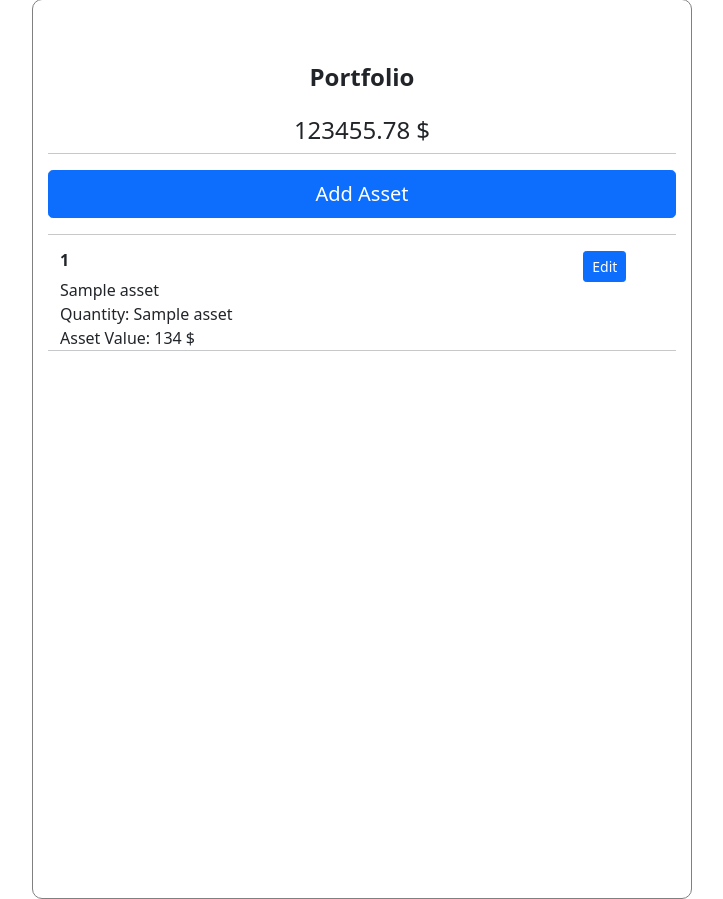
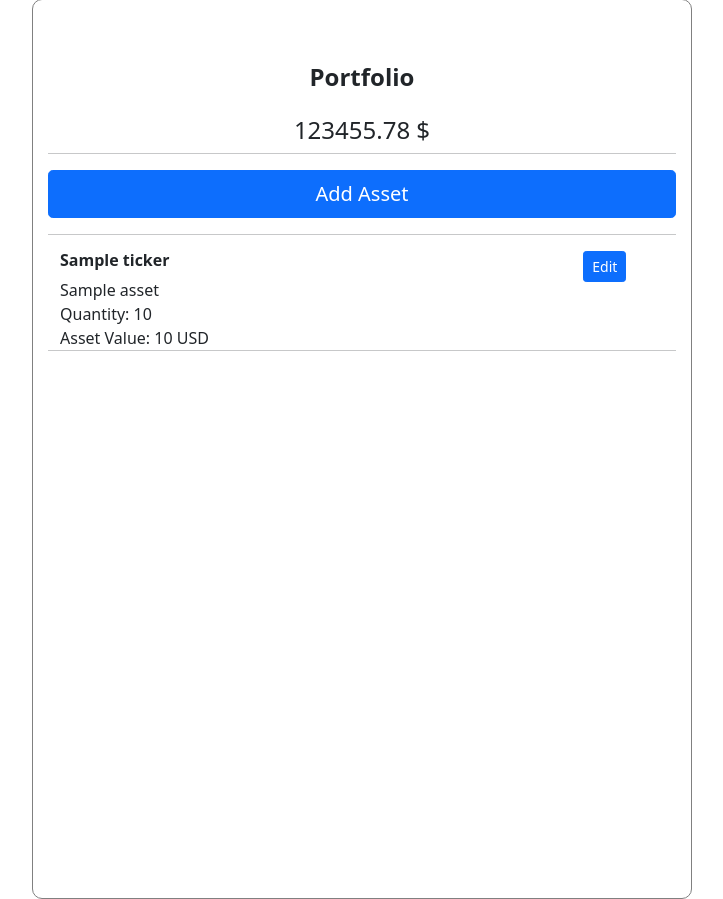
Before and after one commit to trackkaro/trackkaro-flask-app, a Flask app: template templates/home.html in a window 1280 px wide. Shown: the part 77-976 px from the top of the page, without its empty margins (278-1001 px from the left). Run offline with Flask 2, Linux system fonts and the light colour scheme; the template is opened without the code that fills it: most values are stand-ins (such as "Sample title", 1, 10 or a date in 2020); some libraries are stand-ins or nearby versions.

Commit message:
updated home page for fetching prices

```diff
--- a/app.py
+++ b/app.py
@@ -1,8 +1,8 @@
-from flask import Flask, render_template, redirect, url_for, request
+from flask import Flask, render_template, request
 from passlib.hash import sha256_crypt
-import json
 import psycopg2 as pg2
 from search import search
+from fetch import get_data_yf
 
 app = Flask(__name__, template_folder='templates')
 app.secret_key = "9ZSo4tbgZALx4k"
@@ -90,9 +90,25 @@ def search_page():
 
 @app.route('/home', methods=["GET", "POST"])
 def home():
-    assets = get_asset('meet@gmail.com')
-    if assets == None:
+
+    quotes = get_asset('meet@gmail.com')
+
+    if quotes == None:
         return render_template('home.html', message="Add Assets", assets=[])
+
+    assets = []
+    for quote in quotes:
+        data = get_data_yf(quote[0])
+        asset = {
+            'ticker': quote[0],
+            'longName': data['longName'],
+            'market': data['market'],
+            'quoteType': data['quoteType'],
+            'currency': data['currency'],
+            'quantity': quote[5],
+            'ltp': data['previousClose']
+        }
+        assets.append(asset)
     return render_template('home.html', assets=assets)
 
 
--- a/fetch.py
+++ b/fetch.py
@@ -3,11 +3,11 @@ import datetime
 
 
 def get_data_yf(ticker):
+    print("fetching data for", ticker)
     # getting current date
     info = yf.Ticker(ticker).info
     info_keys = info.keys()
     try:
-
         data = dict()
         data['ticker'] = ticker
         data['previousClose'] = info['previousClose']
--- a/templates/home.html
+++ b/templates/home.html
@@ -38,10 +38,10 @@ Trakkaro | Home
         {% for asset in assets %}
         <div class="row">
             <div class="col-10">
-                <h6 class="fw-bold">{{asset[0]}}</h6>
-                <h7>{{asset[1]}}</h7><br>
-                <h7>Quantity: {{asset[5]}}</h7><br>
-                <h7>Asset Value: 134 &dollar;</h7><br>
+                <h6 class="fw-bold">{{asset['ticker']}}</h6>
+                <h7>{{asset['longName']}}</h7><br>
+                <h7>Quantity: {{asset['quantity']}}</h7><br>
+                <h7>Asset Value: {{ asset['quantity'] * asset['ltp'] }} {{asset['currency']}}</h7><br>
             </div>
             <div class="col-2">
                 <button class="btn btn-primary btn-sm btn-block mb-3" type="submit">Edit</button>
```
